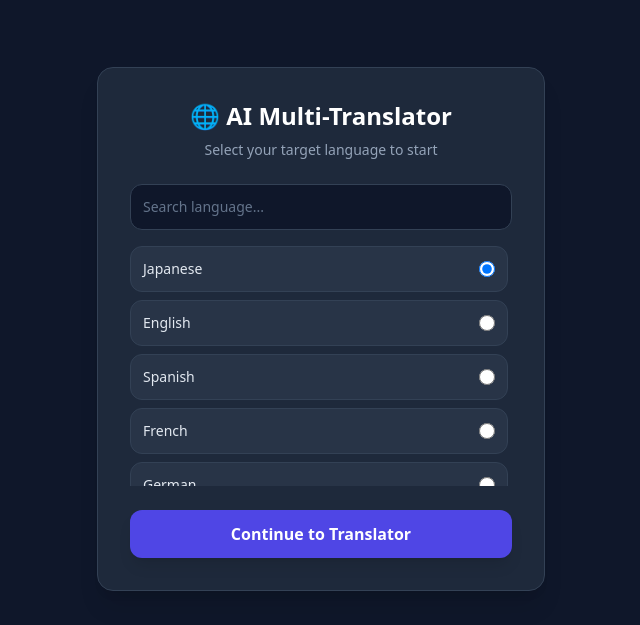
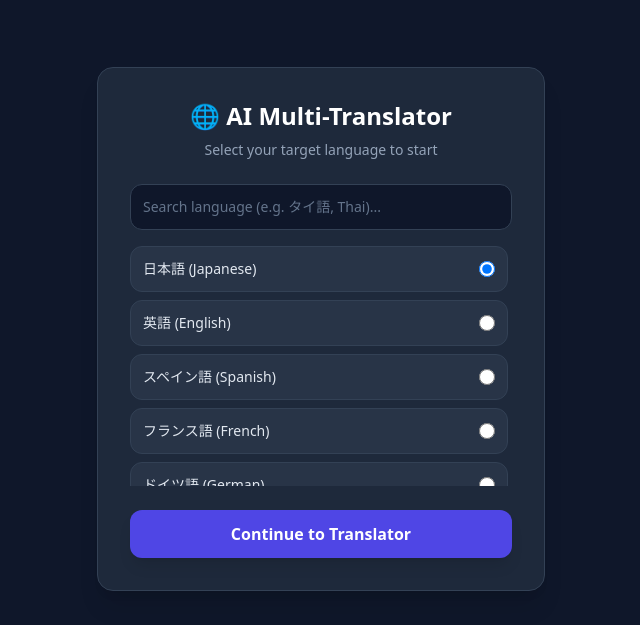
Before and after one commit to cfti1250155-source/flask-image-translator, a Flask app: page /select-language in a window 1280 px wide. Shown: the part 261-886 px from the top of the page, without its empty margins (319-959 px from the left). Run offline with Flask 3, Linux system fonts and the light colour scheme; some libraries are stand-ins or nearby versions.

Commit message:
Fix language search filter and formatting

```diff
--- a/app.py
+++ b/app.py
@@ -12,15 +12,22 @@ app.secret_key = os.environ.get("FLASK_SECRET_KEY", "app-secret-key-12345")
 api_key = os.environ.get("GEMINI_API_KEY")
 client = genai.Client(api_key=api_key) if api_key else None
 
-# サポートする言語リスト
+# サポートする言語リスト（日本語＋英語表記）
 SUPPORTED_LANGUAGES = [
-    "Japanese", "English", "Spanish", "French",
-    "German", "Chinese", "Korean", "Italian"
+    "日本語 (Japanese)", "英語 (English)", "スペイン語 (Spanish)", "フランス語 (French)",
+    "ドイツ語 (German)", "中国語・簡体字 (Chinese Simplified)", "中国語・繁体字 (Chinese Traditional)",
+    "韓国語 (Korean)", "イタリア語 (Italian)", "ロシア語 (Russian)", "ポルトガル語 (Portuguese)",
+    "タイ語 (Thai)", "ベトナム語 (Vietnamese)", "インドネシア語 (Indonesian)", "トルコ語 (Turkish)",
+    "アラビア語 (Arabic)", "ヒンディー語 (Hindi)", "オランダ語 (Dutch)", "ポーランド語 (Polish)",
+    "スウェーデン語 (Swedish)", "ギリシャ語 (Greek)", "チェコ語 (Czech)", "ハンガリー語 (Hungarian)",
+    "ルーマニア語 (Romanian)", "ウクライナ語 (Ukrainian)", "ヘブライ語 (Hebrew)", "マレー語 (Malay)",
+    "ペルシア語 (Persian)", "タガログ語 (Tagalog)", "スワヒリ語 (Swahili)", "デンマーク語 (Danish)",
+    "フィンランド語 (Finnish)", "ノルウェー語 (Norwegian)"
 ]
 
 # 各言語のUI表示テキスト
 UI_LABELS = {
-    "Japanese": {
+    "日本語": {
         "title": "📷 AI万能翻訳アプリ",
         "subtitle": "テキスト入力または画像アップロードで自動翻訳します。",
         "text_input_label": "テキストを直接入力して翻訳",
@@ -33,7 +40,7 @@ UI_LABELS = {
         "result_label": "翻訳・AI校正結果",
         "change_lang": "言語変更"
     },
-    "English": {
+    "英語": {
         "title": "📷 AI Multi-Translator",
         "subtitle": "Translate via direct text input or image upload.",
         "text_input_label": "Direct Text Translation",
@@ -45,24 +52,10 @@ UI_LABELS = {
         "target_text_label": "Source Text",
         "result_label": "Translation & AI Result",
         "change_lang": "Change Language"
-    },
-    "Spanish": {
-        "title": "📷 AI Multi-Traductor",
-        "subtitle": "Traduzca mediante texto directo o imagen.",
-        "text_input_label": "Traducción directa de texto",
-        "text_placeholder": "Ingrese el texto a traducir...",
-        "btn_text_translate": "Traducir Texto",
-        "or": "O",
-        "image_input_label": "Haga clic para seleccionar imagen",
-        "btn_image_translate": "Traducir Imagen",
-        "target_text_label": "Texto de Origen",
-        "result_label": "Resultado de Traducción IA",
-        "change_lang": "Cambiar Idioma"
     }
 }
 
-# 登録されていない言語用デフォルト（English）
-DEFAULT_UI = UI_LABELS["English"]
+DEFAULT_UI = UI_LABELS["日本語"]
 
 @app.route('/select-language')
 def select_language():
@@ -70,17 +63,19 @@ def select_language():
 
 @app.route('/set-language', methods=['POST'])
 def set_language():
-    target_lang = request.form.get('target_lang', 'Japanese')
-    session['target_lang'] = target_lang
+    selected = request.form.get('target_lang', '日本語 (Japanese)')
+    # 表示用の言語名（「 (Japanese)」などを除去した部分）を取り出す
+    clean_lang = selected.split(' (')[0]
+    session['target_lang'] = clean_lang
+    session['full_target_lang'] = selected
     return redirect(url_for('index'))
 
 @app.route('/', methods=['GET', 'POST'])
 def index():
-    # 初回アクセスで言語未選択なら言語選択画面へリダイレクト
     if 'target_lang' not in session:
         return redirect(url_for('select_language'))
 
-    target_lang = session.get('target_lang', 'Japanese')
+    target_lang = session.get('target_lang', '日本語')
     ui = UI_LABELS.get(target_lang, DEFAULT_UI)
 
     ocr_text = ''
@@ -90,7 +85,6 @@ def index():
         direct_text = request.form.get('direct_text')
         file = request.files.get('image')
 
-        # 1. 入力判定
         if direct_text and direct_text.strip() != '':
             ocr_text = direct_text.strip()
         elif file and file.filename != '':
@@ -98,23 +92,22 @@ def index():
                 image = Image.open(file.stream)
                 ocr_text = pytesseract.image_to_string(image, lang='eng+jpn')
             except Exception as e:
-                ocr_text = f"OCR Error: {e}"
+                ocr_text = f"文字認識エラー: {e}"
 
-        # 2. Geminiによる翻訳処理（動的な言語指定）
-        if ocr_text and not ocr_text.startswith("OCR Error"):
+        if ocr_text and not ocr_text.startswith("文字認識エラー"):
             if client:
                 try:
                     prompt = f"""
-Identify the original language of the text below, and translate it naturally into 【{target_lang}】.
-Do not include extra explanations. Output strictly in this format:
+以下の文章の「元の言語」を判定し、自然で読みやすい【{target_lang}】に翻訳・校正してください。
+余計な解説は含めず、必ず以下の形式のみで出力してください：
 
-【Detected Language】
-(Name of the original language)
+【判定言語】
+（ここに判定した元の言語名を出力）
 
-【Translation Result】
-(Translated text in {target_lang})
+【翻訳・校正結果】
+（ここに【{target_lang}】への翻訳後の文章のみを出力）
 
-Text:
+対象文章：
 {ocr_text}
 """
                     response = client.models.generate_content(
--- a/templates/select_language.html
+++ b/templates/select_language.html
@@ -10,14 +10,13 @@
 
     <div class="max-w-md w-full bg-slate-800 rounded-2xl shadow-xl border border-slate-700 p-6 md:p-8 text-center">
 
-        <!-- ヘッダー (英語) -->
         <h1 class="text-2xl font-bold text-white mb-2">🌐 AI Multi-Translator</h1>
         <p class="text-slate-400 text-sm mb-6">Select your target language to start</p>
 
         <!-- リアルタイム検索バー -->
         <div class="mb-4">
-            <input type="text" id="languageSearch" onkeyup="filterLanguages()"
-                   placeholder="Search language..."
+            <input type="text" id="languageSearch" oninput="filterLanguages()"
+                   placeholder="Search language (e.g. タイ語, Thai)..."
                    class="w-full p-3 rounded-xl bg-slate-900 text-slate-100 border border-slate-700 focus:outline-none focus:border-indigo-500 text-sm placeholder-slate-500">
         </div>
 
@@ -39,18 +38,19 @@
 
     </div>
 
-    <!-- 検索用JavaScript -->
     <script>
         function filterLanguages() {
-            const input = document.getElementById('languageSearch').value.toLowerCase();
+            const input = document.getElementById('languageSearch').value.toLowerCase().trim();
             const items = document.getElementsByClassName('lang-item');
 
             for (let i = 0; i < items.length; i++) {
                 const text = items[i].innerText.toLowerCase();
                 if (text.includes(input)) {
-                    items[i].style.display = "flex";
+                    items[i].classList.remove('hidden');
+                    items[i].classList.add('flex');
                 } else {
-                    items[i].style.display = "none";
+                    items[i].classList.remove('flex');
+                    items[i].classList.add('hidden');
                 }
             }
         }
```
